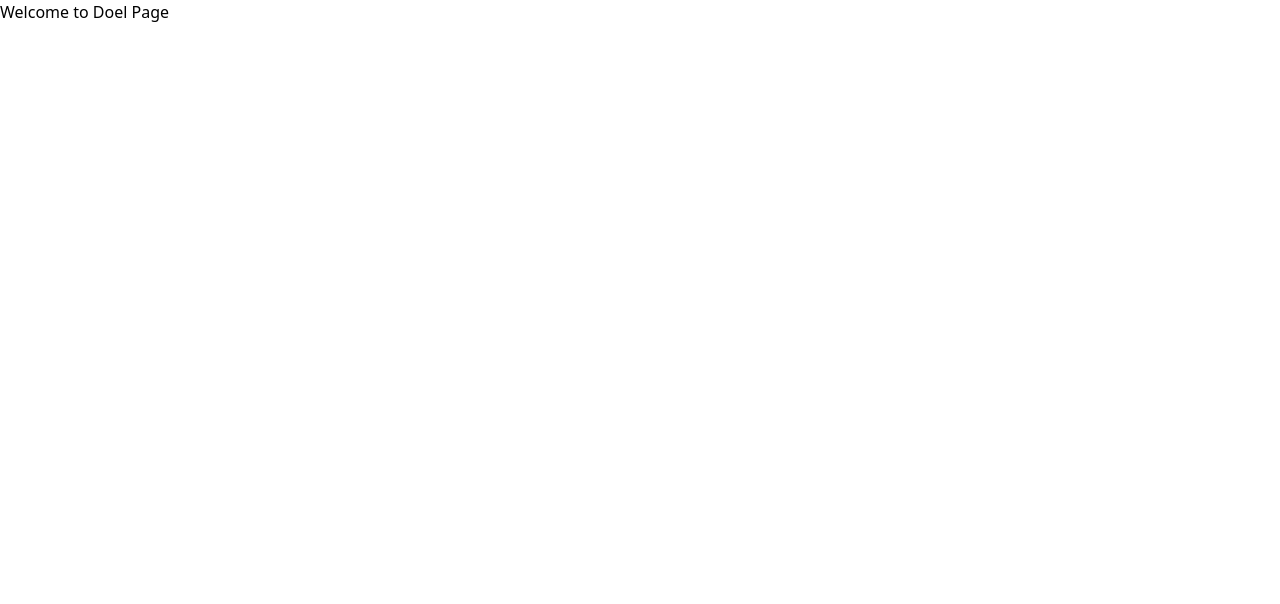
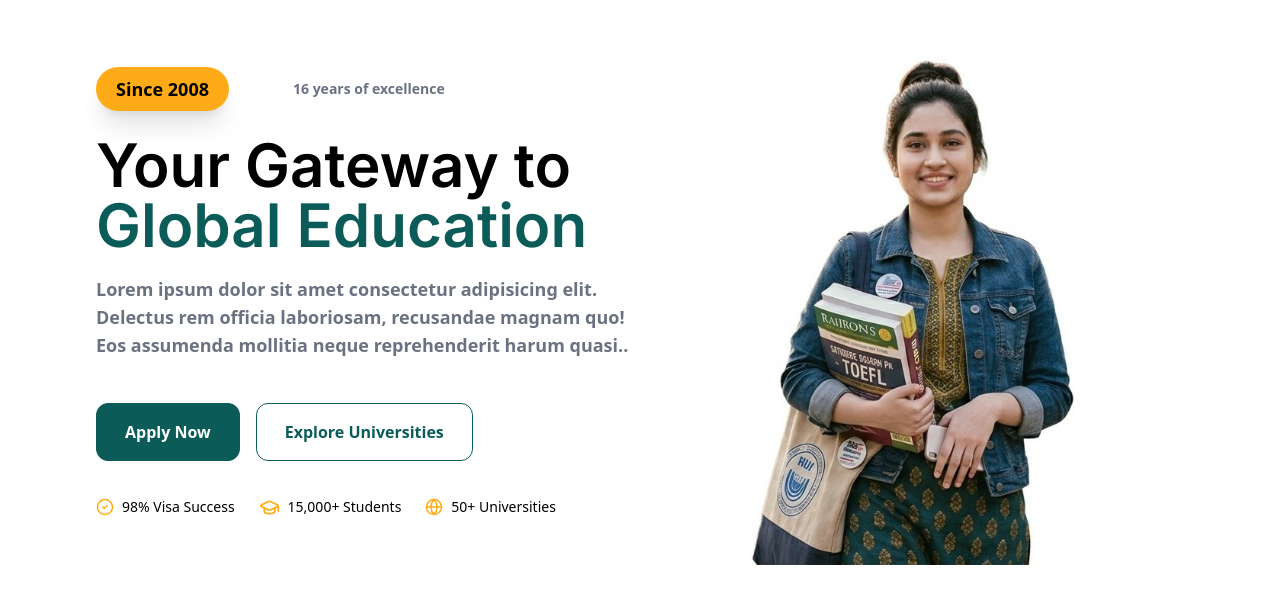
Before and after one commit to AfkTechLtd/doel-education-website, a Next.js app: page / in a window 1280 px wide. Shown: the top 604 px of the page. Built offline with nearby package versions, Linux system fonts and the light colour scheme.

Commit message:
Added Hero Section

```diff
--- a/package.json
+++ b/package.json
@@ -9,6 +9,7 @@
     "lint": "eslint"
   },
   "dependencies": {
+    "lucide-react": "^0.577.0",
     "next": "16.1.6",
     "react": "19.2.3",
     "react-dom": "19.2.3"
--- a/src/app/page.tsx
+++ b/src/app/page.tsx
@@ -1,6 +1,8 @@
-
+import Hero from "@/components/Hero";
 export default function Home() {
   return (
-    <h1>Welcome to Doel Page</h1>
+    <div className="px-10 ">
+      <Hero />
+    </div>
   );
 }
--- /dev/null
+++ b/src/components/Hero.tsx
@@ -0,0 +1,41 @@
+import { GraduationCap, CheckCircle2, Globe } from 'lucide-react'
+
+const Hero = () => {
+    return (
+        <div className="grid grid-cols-1 md:grid-cols-2 gap-4 items-center px-14 py-10">
+            <div className="">
+                {/* Since tag */}
+                <div className="flex space-x-8 items-center">
+                    <span className="rounded-full px-5 py-2 bg-secondary text-lg font-semibold text-black shadow-xl">Since 2008</span>
+                    <span></span>
+                    <span className="text-sm font-bold text-gray-500">16 years of excellence</span>
+                </div>
+                {/* Main Content */}
+                <div className="py-6">
+                    <h1 className="text-6xl font-semibold font-inter">Your Gateway to</h1>
+                    <h1 className="text-6xl font-semibold font-inter text-primary">Global Education</h1>
+                    <p className="text-gray-500 font-semibold text-lg py-5">Lorem ipsum dolor sit amet consectetur adipisicing elit. Delectus rem officia laboriosam, recusandae magnam quo! Eos assumenda mollitia neque reprehenderit harum quasi..</p>
+
+                </div>
+                {/* Buttons */}
+
+                <div className="flex gap-4">
+                    <button className="rounded-xl px-7 py-4 text-white border border-primary bg-primary font-semibold">Apply Now</button>
+                    <button className="rounded-xl px-7 py-4 text-primary border border-primary font-semibold">Explore Universities</button>
+                </div>
+                {/* Stats */}
+
+                <div className='text-sm py-5 mt-4 flex items-center gap-6'>
+                    <span className='flex gap-2 items-center'><i className='text-secondary'><CheckCircle2 size={18} /></i> 98% Visa Success</span>
+                    <span className='flex gap-2 items-center'><i className='text-secondary'><GraduationCap size={21} /></i>15,000+ Students</span>
+                    <span className='flex gap-2 items-center'><i className='text-secondary'><Globe size={18} /></i>50+ Universities</span>
+                </div>
+            </div>
+            <div>
+                <img src="/Gemini_2.jpg" alt="" />
+            </div>
+        </div>
+    )
+}
+
+export default Hero
```
Also changed, not shown: public/Gemini_2.jpg (added), 1 other file (tests, documents, lock files or other folders).
